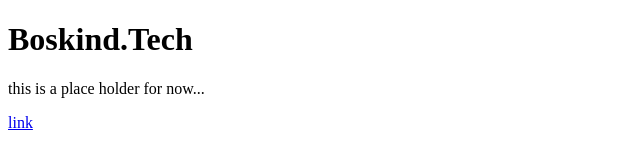
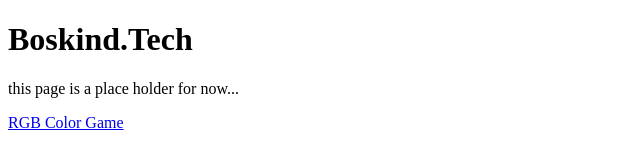
Before and after one commit to mysticfalconvt/Boskind.Tech, a plain HTML site: page index.html in a window 1280 px wide. Shown: the whole page, without its empty margins (0-640 px from the left). Drawn offline with Linux system fonts and the light colour scheme.

Commit message:
cleaned up

```diff
--- a/index.html
+++ b/index.html
@@ -16,8 +16,8 @@
             <p class="browsehappy">You are using an <strong>outdated</strong> browser. Please <a href="#">upgrade your browser</a> to improve your experience.</p>
         <![endif]-->
         <h1>Boskind.Tech</h1>
-        <p>this is a place holder for now...</p>
-        <a href="/rgbGame/RGBGame.html">link</a>
+        <p>this page is a place holder for now...</p>
+        <a href="/rgbGame/RGBGame">RGB Color Game</a>
         <script src="" async defer></script>
     </body>
 </html>
```
Also changed, not shown: RGBGame/index.html (renamed from RGBGame/RGBGame.html).
